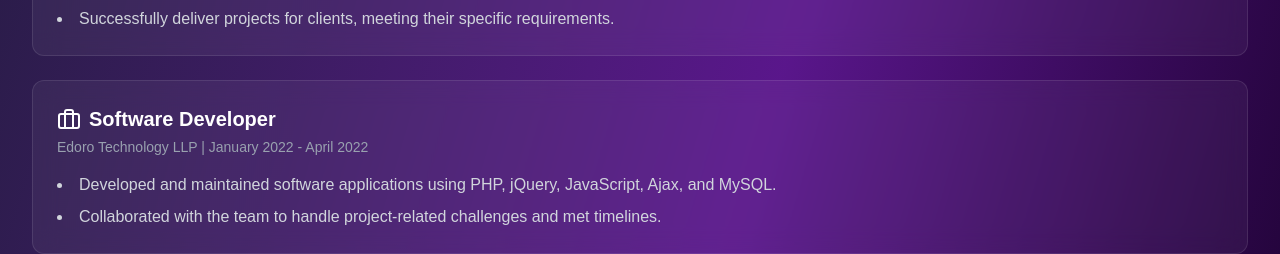
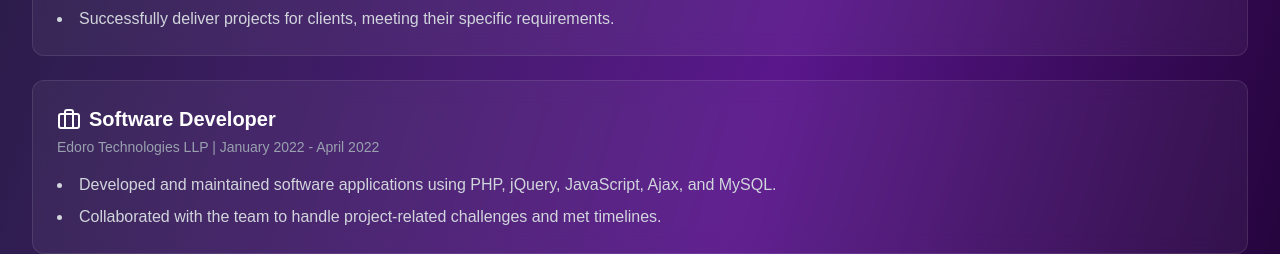
Before and after one commit to Akhand2021/ap-portfolio, a Next.js app: page / in a window 1280 px wide. Shown: the part 1640-1894 px from the top of the page. Built offline with nearby package versions, Linux system fonts and the light colour scheme.

Commit message:
Update README.md for clarity; correct company name in data.js

```diff
--- a/app/data.js
+++ b/app/data.js
@@ -86,7 +86,7 @@ export const experience = [
     },
     {
         title: 'Software Developer',
-        company: 'Edoro Technology LLP',
+        company: 'Edoro Technologies LLP',
         dates: 'January 2022 - April 2022',
         description: [
             'Developed and maintained software applications using PHP, jQuery, JavaScript, Ajax, and MySQL.',
```
Also changed, not shown: 1 other file (tests, documents, lock files or other folders).
